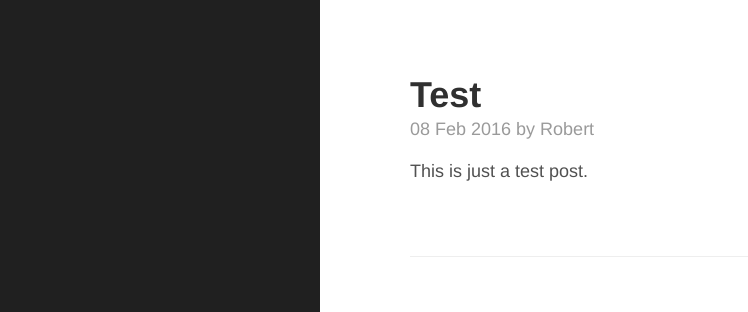
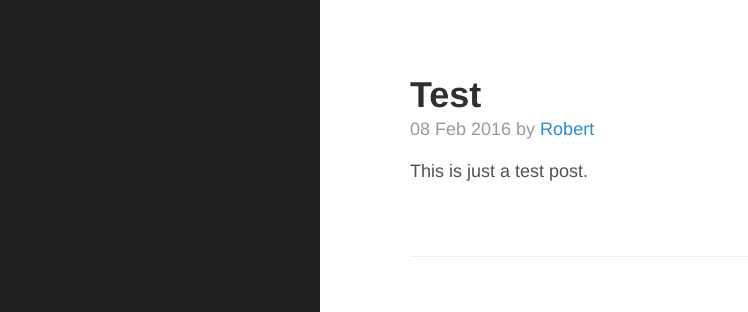
Before and after one commit to weltliteratur/blog, a Jekyll site: the page built from _posts/2016-02-08-test.markdown, in a window 1280 px wide. Shown: the top 312 px of the page, without its empty margins (4-752 px from the left). Built offline with Jekyll 4.4.1, drawn with Linux system fonts in a browser that asks for light colours; comment, search, counter and statistics services are not loaded.

Commit message:
+author href

```diff
--- a/_layouts/post.html
+++ b/_layouts/post.html
@@ -8,7 +8,7 @@ layout: default
     {{ page.date | date_to_string }}
     by
     {% for author in page.author  %}
-      {{ author }}{% unless forloop.last %},{% endunless %}
+      <a href="{{ site.authors | map: author }}">{{ author }}</a>{% unless forloop.last %},{% endunless %}
     {% endfor %}
   </span>
   {{ content }}
```
